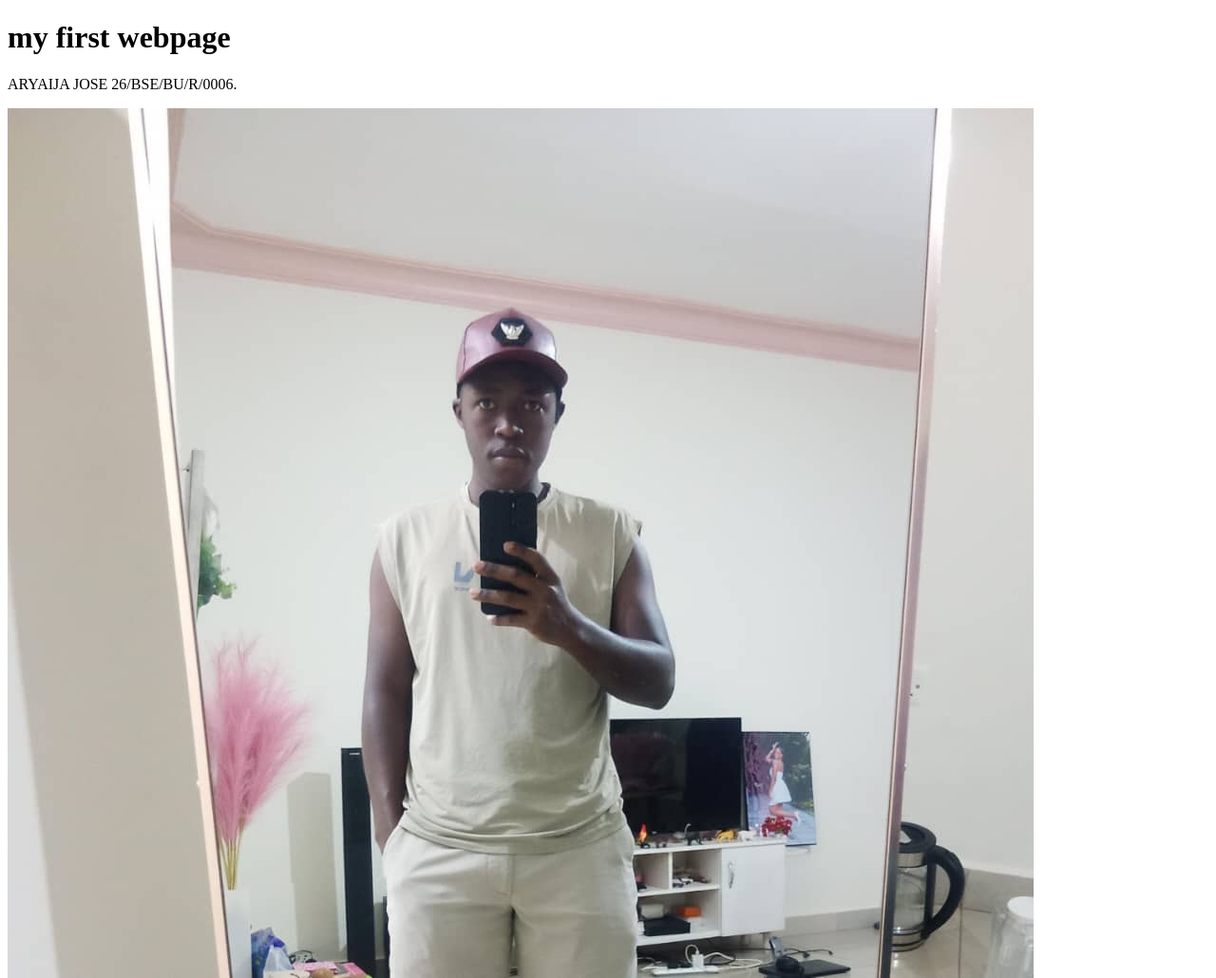
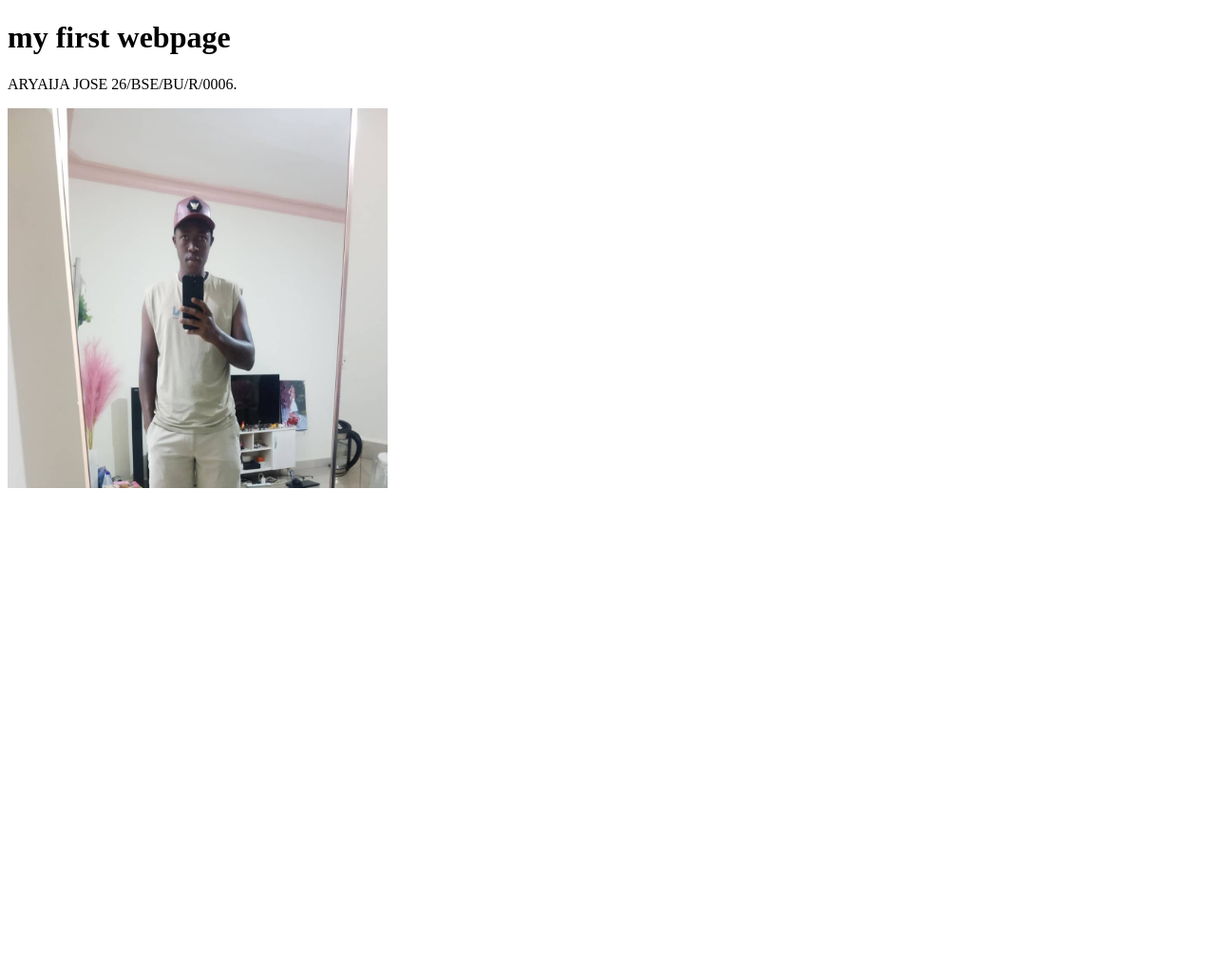
Before and after one commit to josearyaija/jose, a plain HTML site: page index.html in a window 1280 px wide. Shown: the whole page at 95% size. After the commit the page ends 800 px from the top, so only its background shows below. Drawn offline with Linux system fonts and the light colour scheme.

Commit message:
Update index.html

```diff
--- a/index.html
+++ b/index.html
@@ -8,7 +8,7 @@
 <body>
     <h1>my first webpage</h1>
     <p>ARYAIJA JOSE 26/BSE/BU/R/0006.</p>
-    <img src="WhatsApp Image 2026-09-07 at 11.31.38 AM.jpeg">
+    <img src="WhatsApp Image 2026-09-07 at 11.31.38 AM.jpeg" width="400" height="400">
 
 </body>
 </html>
```
